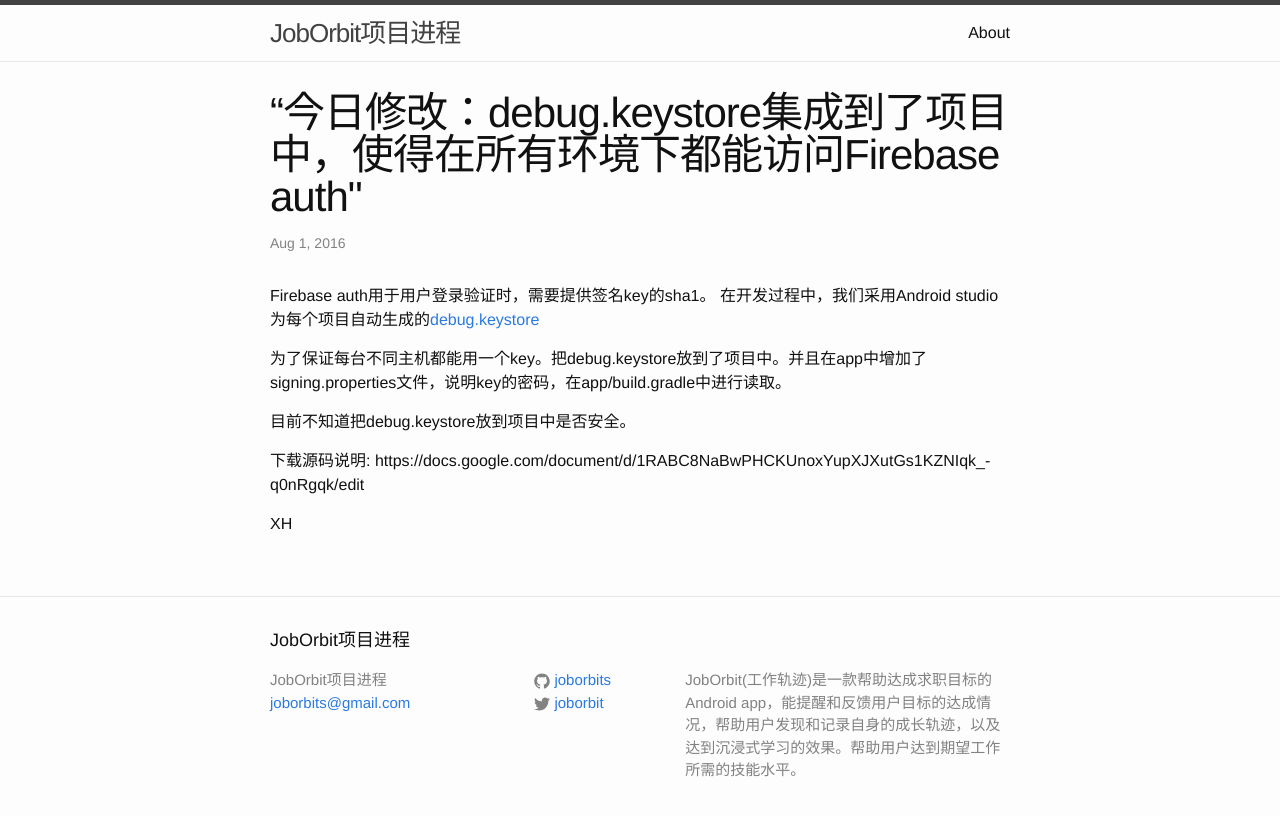
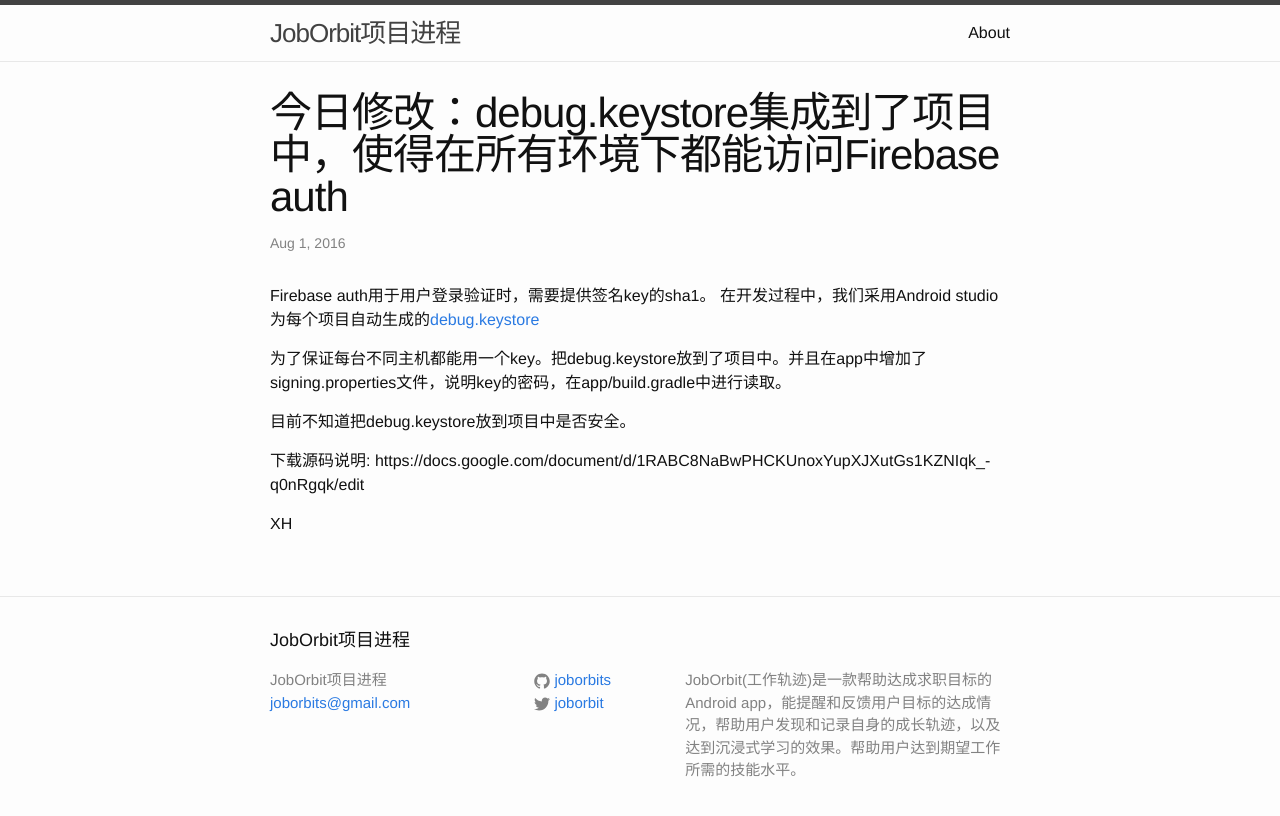
Before and after one commit to joborbits/joborbits.github.io, a Jekyll site: the page built from _posts/2016-08-01-debugkeystore-integrate-to-the-project-for-authentication.markdown, in a window 1280 px wide. Shown: the top 816 px of the page. Built offline with Jekyll 4.4.1, drawn with Linux system fonts in a browser that asks for light colours.

Commit message:
initial blog

```diff
--- a/_posts/2016-08-01-debugkeystore-integrate-to-the-project-for-authentication.markdown
+++ b/_posts/2016-08-01-debugkeystore-integrate-to-the-project-for-authentication.markdown
@@ -1,6 +1,6 @@
 ---
 layout: post
-title:  “今日修改：debug.keystore集成到了项目中，使得在所有环境下都能访问Firebase auth"
+title:  今日修改：debug.keystore集成到了项目中，使得在所有环境下都能访问Firebase auth
 date:   2016-08-01 21:50:00 +0800
 categories: app update
 ---
```
